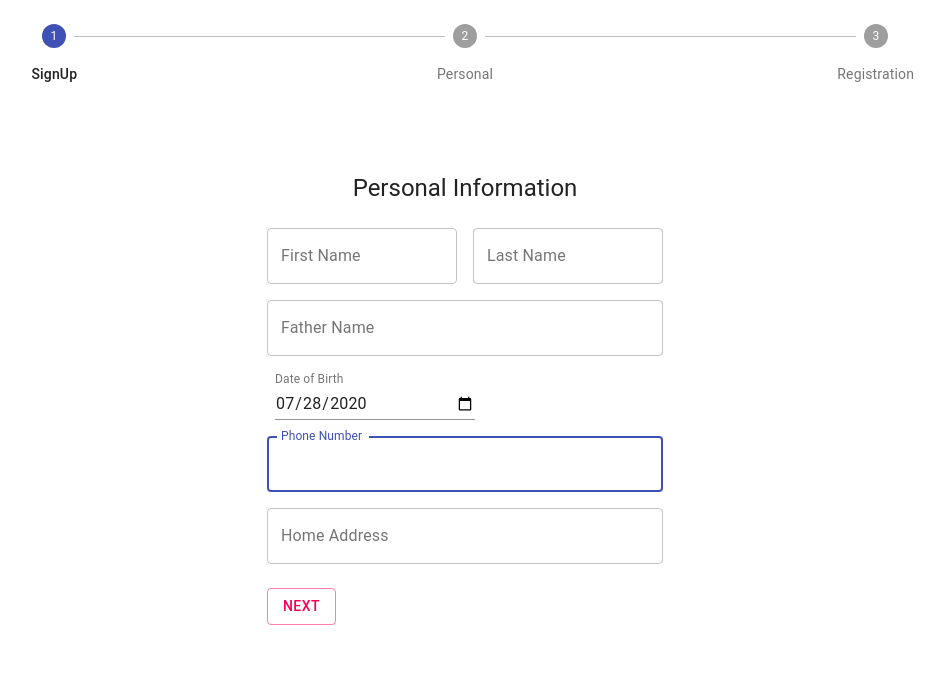
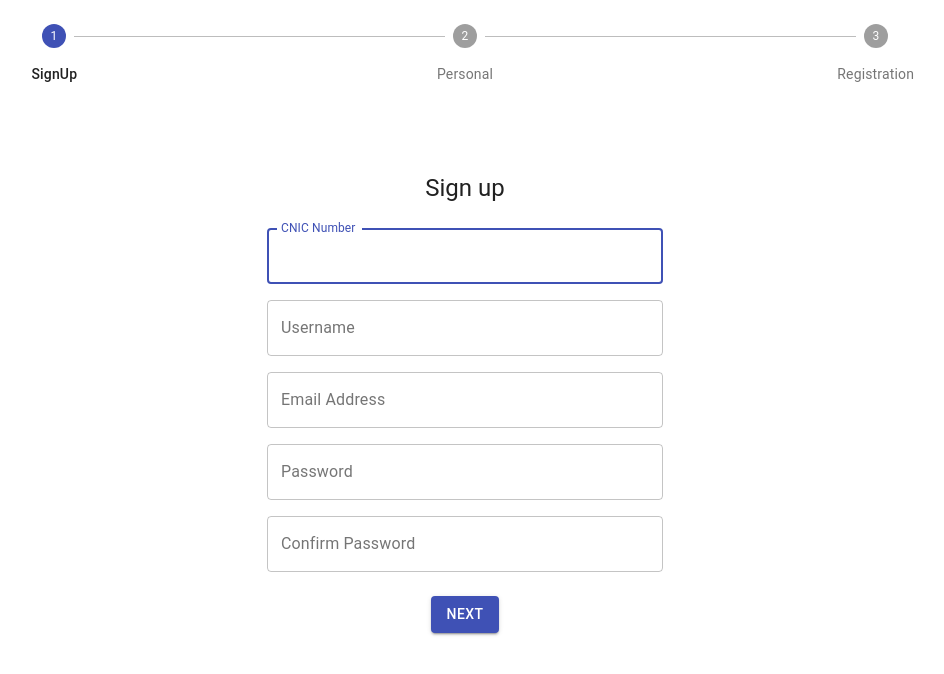
Before and after one commit to Muhibullah-09/React-Forms, a React (Create React App) app: page / in a window 1280 px wide. Shown: the top 674 px of the page, without its empty margins (175-1119 px from the left). Built offline with nearby package versions, Linux system fonts and the light colour scheme.

Commit message:
all code working correct

```diff
--- a/src/Components/PersonalInfo.tsx
+++ b/src/Components/PersonalInfo.tsx
@@ -66,13 +66,12 @@ const PersonalInfo: React.FC<Props> = ({ handleNext }) => {
         firstName: Yup.string().required('Required'),
         lastName: Yup.string().required('Required'),
         fatherName: Yup.string().required('Required'),
-        dateOfBirth: Yup.date().required('Required').nullable(),
-        phoneNumber: Yup.number()
-            .typeError("That doesn't look like a phone number")
-            .positive("A phone number can't start with a minus")
-            .integer("A phone number can't include a decimal point")
-            .min(11, 'eg: 01233456789').required('Required'),
-        address: Yup.string().required('Required')
+        phoneNumber: Yup.number().min(11, 'eg: 01233456789').required('Required'),
+        // .typeError("That doesn't look like a phone number")
+        // .positive("A phone number can't start with a minus")
+        // .integer("A phone number can't include a decimal point")
+        // .min(11, 'eg: 01233456789').required('Required'),
+        // address: Yup.string().required('Required')
 
     });
 
@@ -82,8 +81,6 @@ const PersonalInfo: React.FC<Props> = ({ handleNext }) => {
             handleNext();
         }, 400);
     };
-
-
     return (
         <Container component="main" maxWidth="xs">
             <CssBaseline />
@@ -107,7 +104,6 @@ const PersonalInfo: React.FC<Props> = ({ handleNext }) => {
                                         onChange={handleChange}
                                         id="firstName"
                                         label="First Name"
-                                        autoFocus
                                         helperText={errors.firstName && touched.firstName ? errors.firstName : null}
                                     />
                                 </Grid>
@@ -119,7 +115,6 @@ const PersonalInfo: React.FC<Props> = ({ handleNext }) => {
                                         onChange={handleChange}
                                         id="lastName"
                                         label="Last Name"
-                                        autoFocus
                                         helperText={errors.lastName && touched.lastName ? errors.lastName : null}
                                     />
                                 </Grid>
@@ -131,7 +126,6 @@ const PersonalInfo: React.FC<Props> = ({ handleNext }) => {
                                         onChange={handleChange}
                                         id="fatherName"
                                         label="Father Name"
-                                        autoFocus
                                         helperText={errors.fatherName && touched.fatherName ? errors.fatherName : null}
                                     />
                                 </Grid>
@@ -155,7 +149,6 @@ const PersonalInfo: React.FC<Props> = ({ handleNext }) => {
                                         onChange={handleChange}
                                         id="phoneNumber"
                                         label="Phone Number"
-                                        autoFocus
                                         helperText={errors.phoneNumber && touched.phoneNumber ? errors.phoneNumber : null}
                                     />
                                 </Grid>
@@ -174,8 +167,8 @@ const PersonalInfo: React.FC<Props> = ({ handleNext }) => {
                             </Grid>
                             <Button
                                 type="submit"
-                                variant="outlined"
-                                color="secondary"
+                                variant="contained"
+                                color="primary"
                                 className={classes.submit}
                             >
                                 Next
--- a/src/Components/Step.tsx
+++ b/src/Components/Step.tsx
@@ -19,21 +19,26 @@ const useStyles = makeStyles((theme) => ({
   instructions: {
     marginTop: theme.spacing(1),
     marginBottom: theme.spacing(1),
+    textAlign: 'center'
   },
+  button: {
+
+
+}
 }));
 
 function getSteps() {
   return ['SignUp', 'Personal', 'Registration'];
 }
 
-function getStepContent(stepIndex:number,handleNext: () => void) {
+function getStepContent(stepIndex: number, handleNext: () => void) {
   switch (stepIndex) {
     case 0:
-      // return <Signup handleNext={handleNext}/>;
+      return <Signup handleNext={handleNext} />;
     case 1:
-      return <PersonalInfo handleNext={handleNext}/>;
+      return <PersonalInfo handleNext={handleNext} />;
     case 2:
-      return <Registration handleNext={handleNext}/>;
+      return <Registration handleNext={handleNext} />;
     default:
       return 'Error';
   }
@@ -45,7 +50,6 @@ export default function StepComponent() {
   const steps = getSteps();
 
   const handleNext = () => {
-      console.log("Clicking Next")
     setActiveStep((prevActiveStep) => prevActiveStep + 1);
   };
 
@@ -66,13 +70,13 @@ export default function StepComponent() {
         {activeStep === steps.length ? (
           <div>
             <Typography className={classes.instructions}><h1>Steps are Completed</h1></Typography>
-            <Button onClick={handleReset}  style={{backgroundColor:"gold"}}>Reset</Button>
+            <Button onClick={handleReset} className={classes.button}>Reset</Button>
           </div>
         ) : (
-          <div>
-            <Typography className={classes.instructions}>{getStepContent(activeStep,handleNext)}</Typography>
-          </div>
-        )}
+            <div>
+              <Typography className={classes.instructions}>{getStepContent(activeStep, handleNext)}</Typography>
+            </div>
+          )}
       </div>
     </div>
   );
```
